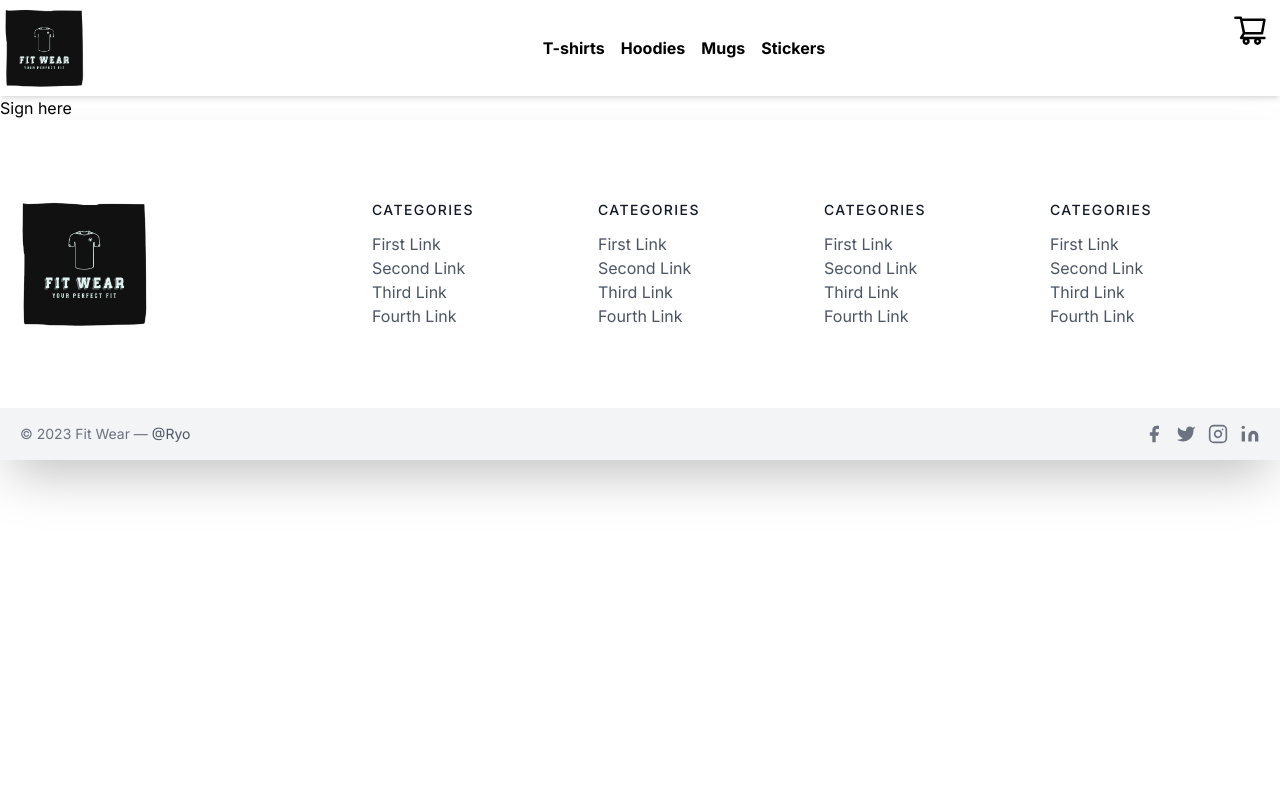
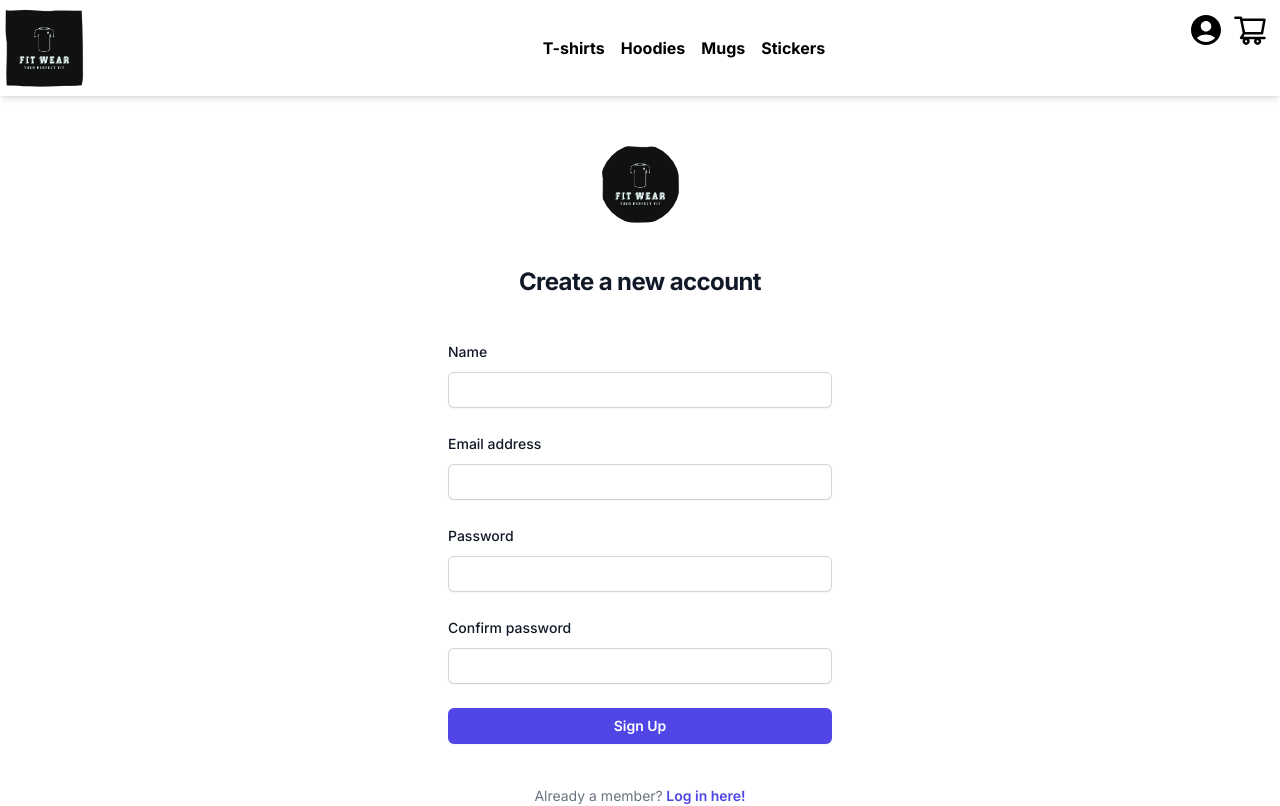
Before and after one commit to salman-d-dev/FitWear, a Next.js app: page /signup in a window 1280 px wide. Shown: the top 806 px of the page. Built offline with nearby package versions, Linux system fonts and the light colour scheme.

Commit message:
Added Login, signup and forgot password page with an account icon on Navbar

```diff
--- a/src/app/components/Navbar.js
+++ b/src/app/components/Navbar.js
@@ -3,8 +3,8 @@ import Image from "next/image";
 import Link from "next/link";
 import { AiOutlineShoppingCart, AiFillCloseCircle, AiFillPlusCircle, AiFillMinusCircle } from "react-icons/ai";
 import {BsFillBagCheckFill} from "react-icons/bs";
+import {MdAccountCircle} from "react-icons/md";
 import {useState, useEffect, useContext } from "react";
-import { icons } from "react-icons";
 import { CartContext } from "../context/CartContext";
 
 const Navbar = () => {
@@ -56,13 +56,16 @@ const Navbar = () => {
           </Link>
         </ul>
       </div>
-      <div>
+      <div className="flex">
         <button
-          className="text-xl md:text-4xl absolute right-0 top-3 mx-3"
+          className="text-xl md:text-4xl absolute right-0 top-3 mx-3 "
           onClick={toggleCart}
         >
           <AiOutlineShoppingCart />
         </button>
+        <Link href={"/login"} className="text-xl md:text-4xl absolute  top-3 right-12 md:right-14">
+        <MdAccountCircle/>
+        </Link>
       </div>
       {
         showCart? (
--- /dev/null
+++ b/src/app/forgotpassword/page.js
@@ -0,0 +1,36 @@
+import Link from "next/link";
+
+const ForgotPass = () => {
+  return (
+    <div>
+      <div className="flex min-h-full flex-col justify-center px-6 py-12 lg:px-8">
+  <div className="sm:mx-auto sm:w-full sm:max-w-sm">
+    <img className="mx-auto h-20 w-auto rounded-full" src="/fitlogo3-removebg-preview.png" alt="Your Company"/>
+    <h2 className="mt-10 text-center text-2xl font-bold leading-9 tracking-tight text-gray-900">Reset Password</h2>
+  </div>
+
+  <div className="mt-10 sm:mx-auto sm:w-full sm:max-w-sm">
+    <form className="space-y-6" action="#" method="POST">
+      <div>
+        <label htmlFor="email" className="block text-sm font-semibold leading-6 text-gray-900 text-center">Enter your email address</label>
+        <div className="mt-2">
+          <input id="email" name="email" type="email" autoComplete="email" required className="block w-full rounded-md border-0 p-1.5 text-gray-900 shadow-sm ring-1 ring-inset ring-gray-300 placeholder:text-gray-400 focus:ring-2 focus:ring-inset focus:ring-indigo-600 sm:text-sm sm:leading-6"/>
+        </div>
+      </div>
+
+
+      <div>
+        <button type="submit" className="flex w-full justify-center rounded-md bg-indigo-600 px-3 py-1.5 text-sm font-semibold leading-6 text-white shadow-sm hover:bg-indigo-500 focus-visible:outline focus-visible:outline-2 focus-visible:outline-offset-2 focus-visible:outline-indigo-600">Submit</button>
+      </div>
+    </form>
+
+    <p className="mt-10 text-center text-sm text-gray-500">
+    <Link href="/login" className="font-semibold leading-6 text-indigo-600 hover:text-indigo-500">Go to Login!</Link>
+    </p>
+  </div>
+</div>
+    </div>
+  )
+}
+
+export default ForgotPass
--- a/src/app/login/page.js
+++ b/src/app/login/page.js
@@ -1,9 +1,46 @@
-import React from 'react'
+import Link from "next/link";
 
 const Login = () => {
   return (
     <div>
-      Logged
+      <div className="flex min-h-full flex-col justify-center px-6 py-12 lg:px-8">
+  <div className="sm:mx-auto sm:w-full sm:max-w-sm">
+    <img className="mx-auto h-20 w-auto rounded-full" src="/fitlogo3-removebg-preview.png" alt="Your Company"/>
+    <h2 className="mt-10 text-center text-2xl font-bold leading-9 tracking-tight text-gray-900">Sign in to your account</h2>
+  </div>
+
+  <div className="mt-10 sm:mx-auto sm:w-full sm:max-w-sm">
+    <form className="space-y-6" action="#" method="POST">
+      <div>
+        <label htmlFor="email" className="block text-sm font-medium leading-6 text-gray-900">Email address</label>
+        <div className="mt-2">
+          <input id="email" name="email" type="email" autoComplete="email" required className="block w-full rounded-md border-0 p-1.5 text-gray-900 shadow-sm ring-1 ring-inset ring-gray-300 placeholder:text-gray-400 focus:ring-2 focus:ring-inset focus:ring-indigo-600 sm:text-sm sm:leading-6"/>
+        </div>
+      </div>
+
+      <div>
+        <div className="flex items-center justify-between">
+          <label htmlFor="password" className="block text-sm font-medium leading-6 text-gray-900">Password</label>
+          <div className="text-sm">
+            <Link href="/forgotpassword" className="font-semibold text-indigo-600 hover:text-indigo-500">Forgot password?</Link>
+          </div>
+        </div>
+        <div className="mt-2">
+          <input id="password" name="password" type="password" autoComplete="current-password" required className="block w-full rounded-md border-0 p-1.5 text-gray-900 shadow-sm ring-1 ring-inset ring-gray-300 placeholder:text-gray-400 focus:ring-2 focus:ring-inset focus:ring-indigo-600 sm:text-sm sm:leading-6"/>
+        </div>
+      </div>
+
+      <div>
+        <button type="submit" className="flex w-full justify-center rounded-md bg-indigo-600 px-3 py-1.5 text-sm font-semibold leading-6 text-white shadow-sm hover:bg-indigo-500 focus-visible:outline focus-visible:outline-2 focus-visible:outline-offset-2 focus-visible:outline-indigo-600">Sign in</button>
+      </div>
+    </form>
+
+    <p className="mt-10 text-center text-sm text-gray-500">
+      Not a member?
+      <Link href="/signup" className="font-semibold leading-6 text-indigo-600 hover:text-indigo-500">  Sign Up for free!</Link>
+    </p>
+  </div>
+</div>
     </div>
   )
 }
--- a/src/app/signup/page.js
+++ b/src/app/signup/page.js
@@ -1,9 +1,60 @@
-import React from 'react'
+"use client"
+import Link from "next/link";
+import { useState } from "react";
 
 const SignUp = () => {
+  const [user, setUser] = useState({name:"", email:"",password:"",cpassword:""});
+  const handleDataChange = (e)=>{
+    setUser({...user, [e.target.name]:e.target.value})
+  }
+  const passMatch = user.password === user.cpassword;
   return (
     <div>
-      Sign here
+      <div className="flex min-h-full flex-col justify-center px-6 py-12 lg:px-8">
+  <div className="sm:mx-auto sm:w-full sm:max-w-sm">
+    <img className="mx-auto h-20 w-auto rounded-full" src="/fitlogo3-removebg-preview.png" alt="Your Company"/>
+    <h2 className="mt-10 text-center text-2xl font-bold leading-9 tracking-tight text-gray-900">Create a new account</h2>
+  </div>
+
+  <div className="mt-10 sm:mx-auto sm:w-full sm:max-w-sm">
+    <form className="space-y-6" action="#" method="POST">
+      <div>
+        <label htmlFor="name" className="block text-sm font-medium leading-6 text-gray-900">Name</label>
+        <div className="mt-2">
+          <input onChange={handleDataChange} value={user.name} id="name" name="name" type="text" autoComplete="name" required className="block w-full rounded-md border-0 p-1.5 text-gray-900 shadow-sm ring-1 ring-inset ring-gray-300 placeholder:text-gray-400 focus:ring-2 focus:ring-inset focus:ring-indigo-600 sm:text-sm sm:leading-6"/>
+        </div>
+      </div>
+      <div>
+        <label htmlFor="email" className="block text-sm font-medium leading-6 text-gray-900">Email address</label>
+        <div className="mt-2">
+          <input onChange={handleDataChange} value={user.value} id="email" name="email" type="email" autoComplete="email" required className="block w-full rounded-md border-0 p-1.5 text-gray-900 shadow-sm ring-1 ring-inset ring-gray-300 placeholder:text-gray-400 focus:ring-2 focus:ring-inset focus:ring-indigo-600 sm:text-sm sm:leading-6"/>
+        </div>
+      </div>
+
+      <div>
+          <label htmlFor="password" className="block text-sm font-medium leading-6 text-gray-900">Password</label>
+        <div className="mt-2">
+          <input onChange={handleDataChange} value={user.password} id="password" name="password" type="password" autoComplete="current-password" required className="block w-full rounded-md border-0 p-1.5 text-gray-900 shadow-sm ring-1 ring-inset ring-gray-300 placeholder:text-gray-400 focus:ring-2 focus:ring-inset focus:ring-indigo-600 sm:text-sm sm:leading-6"/>
+        </div>
+      </div>
+      <div>
+          <label htmlFor="cpassword" className="block text-sm font-medium leading-6 text-gray-900">Confirm password</label>
+        <div className="mt-2">
+          <input onChange={handleDataChange} value={user.cpassword} id="cpassword" name="cpassword" type="password" required className="block w-full rounded-md border-0 p-1.5 text-gray-900 shadow-sm ring-1 ring-inset ring-gray-300 placeholder:text-gray-400 focus:ring-2 focus:ring-inset focus:ring-indigo-600 sm:text-sm sm:leading-6"/>
+        </div>
+      </div>
+
+      <div>
+        <button type="submit" className="flex w-full justify-center rounded-md bg-indigo-600 px-3 py-1.5 text-sm font-semibold leading-6 text-white shadow-sm hover:bg-indigo-500 focus-visible:outline focus-visible:outline-2 focus-visible:outline-offset-2 focus-visible:outline-indigo-600 disabled:text-black disabled:bg-gray-600" disabled={!passMatch}>Sign Up</button>
+      </div>
+    </form>
+
+    <p className="mt-10 text-center text-sm text-gray-500">
+      Already a member?
+      <Link href="/login" className="font-semibold leading-6 text-indigo-600 hover:text-indigo-500">  Log in here!</Link>
+    </p>
+  </div>
+</div>
     </div>
   )
 }
```
